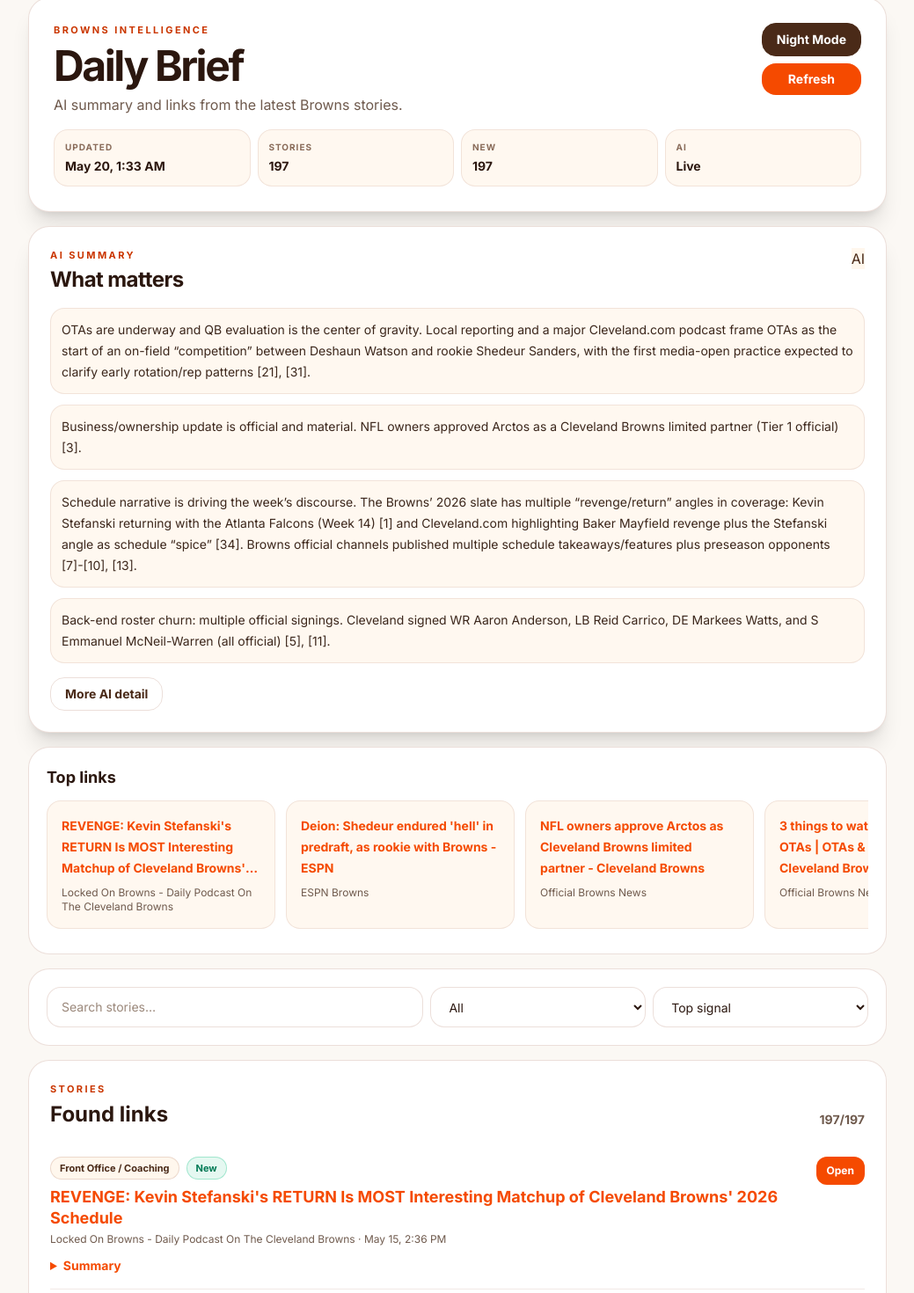
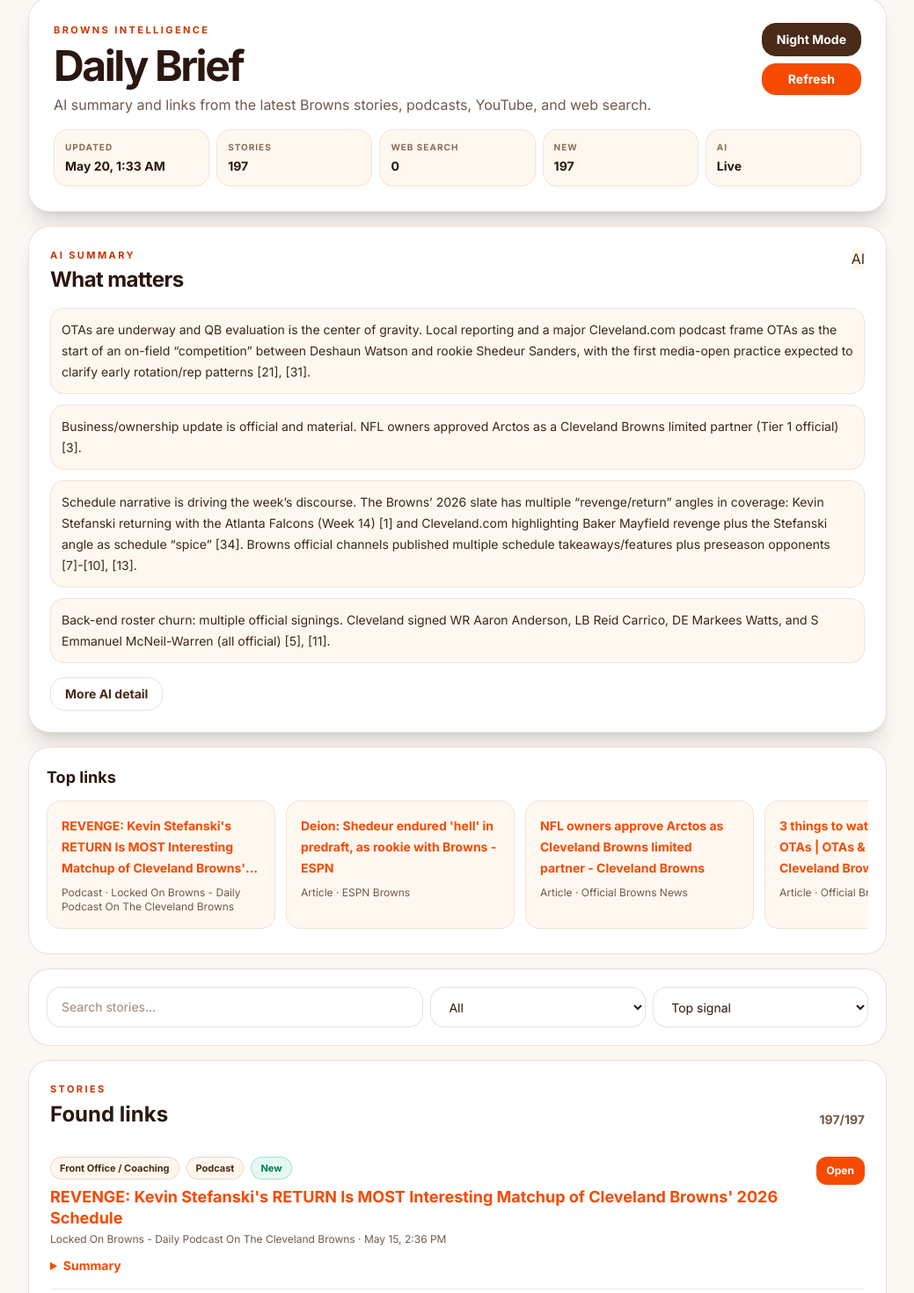
Before and after one commit to SeanPullins/ClevelandBrowns-intel-Bot, a React (Vite) app: page / in a window 1280 px wide. Shown: the part 35-1505 px from the top of the page at 88% size, without its empty margins (120-1159 px from the left). Built offline with nearby package versions, Linux system fonts and the light colour scheme; a web font is replaced by a local one.

Commit message:
Show web search results as separate Browns source

```diff
--- a/src/App.tsx
+++ b/src/App.tsx
@@ -14,6 +14,15 @@
   score?: number;
   is_new?: boolean;
   domain?: string;
+  discovered_by_query?: string;
+  collected_at?: string;
+};
+
+type WebSearchMeta = {
+  provider?: string;
+  collected_at?: string;
+  added?: number;
+  queries?: string[];
 };
 
 type Report = {
@@ -24,6 +33,7 @@
   ai_model?: string;
   ai_brief?: string;
   items?: IntelItem[];
+  web_search?: WebSearchMeta;
 };
 
 type SortMode = "signal" | "newest" | "credibility";
@@ -88,6 +98,8 @@
         item.domain,
         item.category,
         item.source_tier_label,
+        item.source_type,
+        item.discovered_by_query,
       ]
         .filter(Boolean)
         .join(" ")
@@ -122,6 +134,12 @@
     return [...items].sort((a, b) => (b.score || 0) - (a.score || 0)).slice(0, 5);
   }, [items]);
 
+  const webSearchItems = useMemo(() => {
+    return [...items]
+      .filter((item) => item.source_type === "web_search")
+      .sort((a, b) => (b.score || 0) - (a.score || 0));
+  }, [items]);
+
   return (
     <main className={`min-h-screen transition-colors duration-300 ${t.page}`}>
       <div className="mx-auto max-w-5xl px-3 py-4 md:px-6 md:py-8">
@@ -137,7 +155,7 @@
               </h1>
 
               <p className={`mt-2 text-sm leading-6 md:text-base ${t.muted}`}>
-                AI summary and links from the latest Browns stories.
+                AI summary and links from the latest Browns stories, podcasts, YouTube, and web search.
               </p>
             </div>
 
@@ -158,9 +176,10 @@
             </div>
           </div>
 
-          <div className="mt-4 grid grid-cols-2 gap-2 md:grid-cols-4">
+          <div className="mt-4 grid grid-cols-2 gap-2 md:grid-cols-5">
             <Stat label="Updated" value={formatDate(report?.generated_at)} t={t} />
             <Stat label="Stories" value={String(items.length)} t={t} />
+            <Stat label="Web Search" value={String(webSearchItems.length)} t={t} />
             <Stat label="New" value={String(items.filter((x) => x.is_new).length)} t={t} />
             <Stat label="AI" value={statusLabel(report?.ai_provider_status)} t={t} />
           </div>
@@ -243,9 +262,40 @@
                         {item.title}
                       </p>
                       <p className={`mt-2 text-xs ${t.muted}`}>
-                        {item.source_name || "Unknown source"}
+                        {sourceTypeLabel(item.source_type)} · {item.source_name || "Unknown source"}
                       </p>
                     </a>
+                  ))}
+                </div>
+              </section>
+            )}
+
+            {webSearchItems.length > 0 && (
+              <section className={`mt-4 rounded-3xl border p-4 md:p-6 ${t.panel}`}>
+                <div className="flex items-end justify-between gap-4">
+                  <div>
+                    <p className={`text-[11px] font-black uppercase tracking-[0.22em] ${t.eyebrow}`}>
+                      Web Search Source
+                    </p>
+
+                    <h2 className={`mt-1 text-2xl font-black ${t.heading}`}>
+                      Fresh search finds
+                    </h2>
+                  </div>
+
+                  <p className={`text-sm font-bold ${t.muted}`}>
+                    {webSearchItems.length} found
+                  </p>
+                </div>
+
+                <p className={`mt-2 text-sm leading-6 ${t.muted}`}>
+                  Extra Browns links discovered through web search and filtered for Cleveland relevance.
+                  {report?.web_search?.collected_at ? ` Last searched ${formatDate(report.web_search.collected_at)}.` : ""}
+                </p>
+
+                <div className={`mt-4 divide-y ${t.divider}`}>
+                  {webSearchItems.slice(0, 8).map((item, index) => (
+                    <StoryCompact key={item.id || item.url || index} item={item} t={t} />
                   ))}
                 </div>
               </section>
@@ -329,6 +379,7 @@
         <div className="min-w-0 flex-1">
           <div className="mb-2 flex flex-wrap gap-2">
             <Badge t={t}>{item.category || "General Browns"}</Badge>
+            <Badge t={t}>{sourceTypeLabel(item.source_type)}</Badge>
             {item.is_new && <Badge t={t} tone="green">New</Badge>}
           </div>
 
@@ -349,6 +400,11 @@
             <p className={`mt-2 text-sm leading-6 ${t.body}`}>
               {cleanAIText(item.summary || "No summary available.")}
             </p>
+            {item.discovered_by_query && (
+              <p className={`mt-2 text-xs ${t.muted}`}>
+                Found by: {item.discovered_by_query}
+              </p>
+            )}
           </details>
         </div>
 
@@ -543,6 +599,14 @@
   }).format(new Date(parsed));
 }
 
+function sourceTypeLabel(value?: string) {
+  if (value === "web_search") return "Web Search";
+  if (value === "podcast") return "Podcast";
+  if (value === "youtube") return "YouTube";
+  if (value === "article") return "Article";
+  return "Source";
+}
+
 function statusLabel(status?: string) {
   if (status === "ok") return "Live";
   if (status === "skipped") return "Skipped";
```
